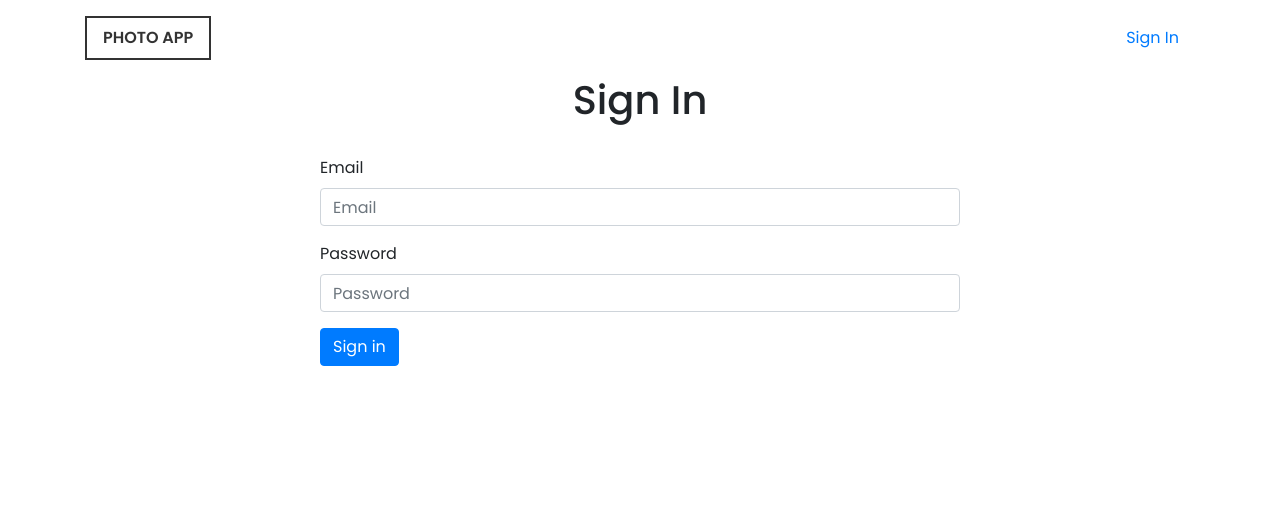
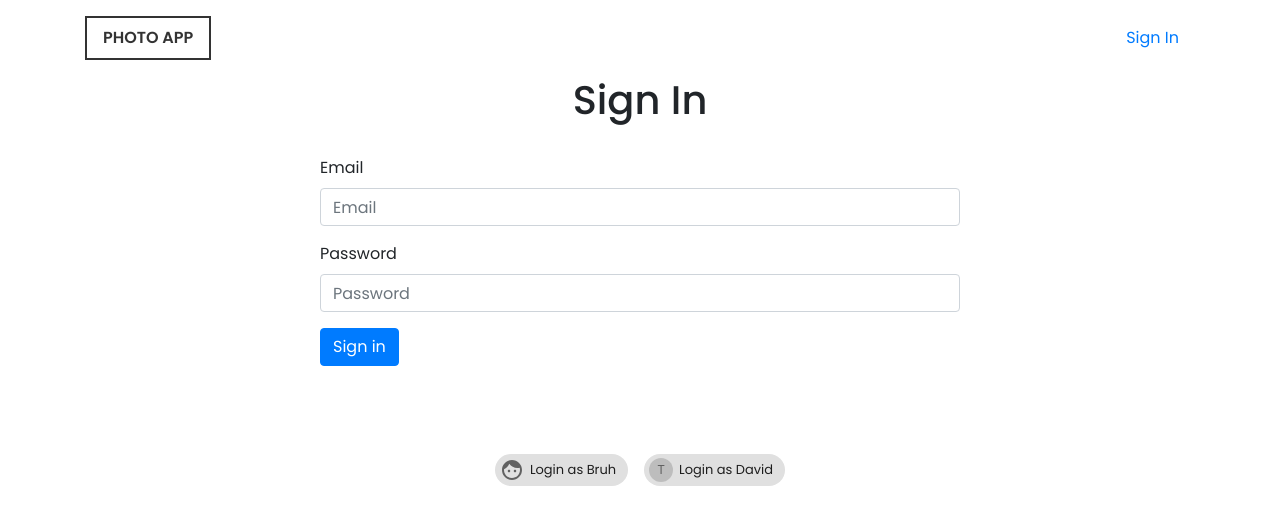
Before and after one commit to kctrnn/photo-app, a React (Create React App) app: page /signin in a window 1280 px wide. Shown: the top 524 px of the page. Built offline with nearby package versions, Linux system fonts and the light colour scheme; no server answers.

Commit message:
Add users to login

```diff
--- a/package.json
+++ b/package.json
@@ -5,6 +5,8 @@
   "dependencies": {
     "@hookform/error-message": "^2.0.0",
     "@hookform/resolvers": "^2.0.1",
+    "@material-ui/core": "^4.11.4",
+    "@material-ui/icons": "^4.11.2",
     "@reduxjs/toolkit": "^1.5.1",
     "@testing-library/jest-dom": "^5.11.10",
     "@testing-library/react": "^11.2.5",
--- a/src/features/Auth/pages/LoginPage/index.js
+++ b/src/features/Auth/pages/LoginPage/index.js
@@ -1,3 +1,6 @@
+import { Chip, makeStyles } from '@material-ui/core';
+import Avatar from '@material-ui/core/Avatar';
+import FaceIcon from '@material-ui/icons/Face';
 import { unwrapResult } from '@reduxjs/toolkit';
 import { login } from 'app/userSlice';
 import LoginForm from 'features/Auth/components/LoginForm';
@@ -5,9 +8,26 @@ import React from 'react';
 import { useDispatch } from 'react-redux';
 import { useHistory } from 'react-router';
 
+const useStyles = makeStyles((theme) => ({
+  root: {
+    display: 'flex',
+    justifyContent: 'center',
+    marginTop: '5rem',
+
+    '& > *': {
+      margin: theme.spacing(1),
+    },
+  },
+
+  loginAs: {
+    fontFamily: `'Poppins', sans-serif`,
+  },
+}));
+
 const LoginPage = () => {
   const dispatch = useDispatch();
   const history = useHistory();
+  const classes = useStyles();
 
   const handleSubmit = async (values) => {
     try {
@@ -20,11 +40,47 @@ const LoginPage = () => {
       console.log('Failed to login:', error);
     }
   };
+
+  const handleBruhClick = () => {
+    const values = {
+      identifier: 'bruh@gmail.com',
+      password: '123123123',
+    };
+
+    handleSubmit(values);
+  };
+
+  const handleDavidClick = () => {
+    const values = {
+      identifier: 'david@gmail.com',
+      password: '123123123',
+    };
+
+    handleSubmit(values);
+  };
   return (
     <div className='auth-login'>
       <h1 className='text-center'>Sign In</h1>
 
       <LoginForm onSubmit={handleSubmit} />
+
+      <div className={classes.root}>
+        <Chip
+          icon={<FaceIcon />}
+          label='Login as Bruh'
+          className={classes.loginAs}
+          clickable
+          onClick={handleBruhClick}
+        />
+
+        <Chip
+          avatar={<Avatar>T</Avatar>}
+          label='Login as David'
+          className={classes.loginAs}
+          clickable
+          onClick={handleDavidClick}
+        />
+      </div>
     </div>
   );
 };
```
Also changed, not shown: 2 other files (tests, documents, lock files or other folders).
